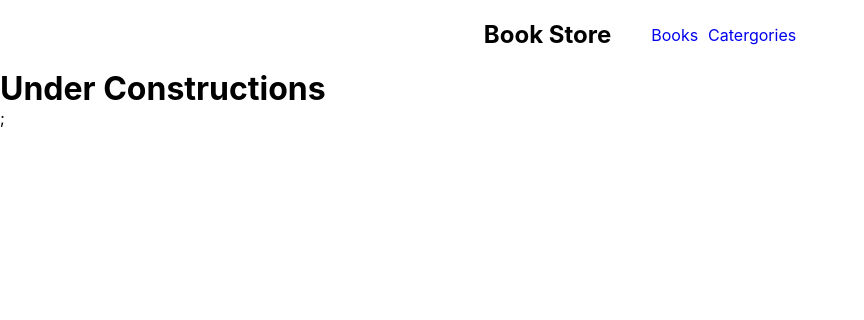
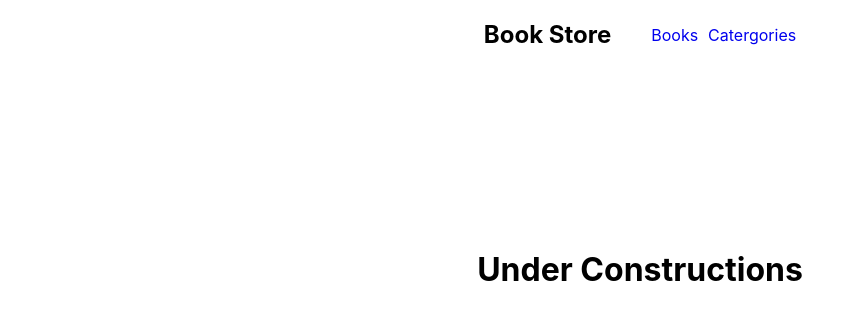
Before and after one commit to enocol/Bookstore, a React (Create React App) app: page /catergories in a window 1280 px wide. Shown: the top 320 px of the page, without its empty margins (0-864 px from the left). Built offline with nearby package versions, Linux system fonts and the light colour scheme; the HTML template or start-up script is replaced by a standard one.

Commit message:
Edit Catergories,jsx

```diff
--- a/src/components/Catergories.jsx
+++ b/src/components/Catergories.jsx
@@ -4,9 +4,8 @@ const Catergories = () => {
   const { status } = useSelector((store) => store.categories);
 
   return (
-    <div>
+    <div className="category">
       <h1>{status}</h1>
-      ;
     </div>
   );
 };
```
